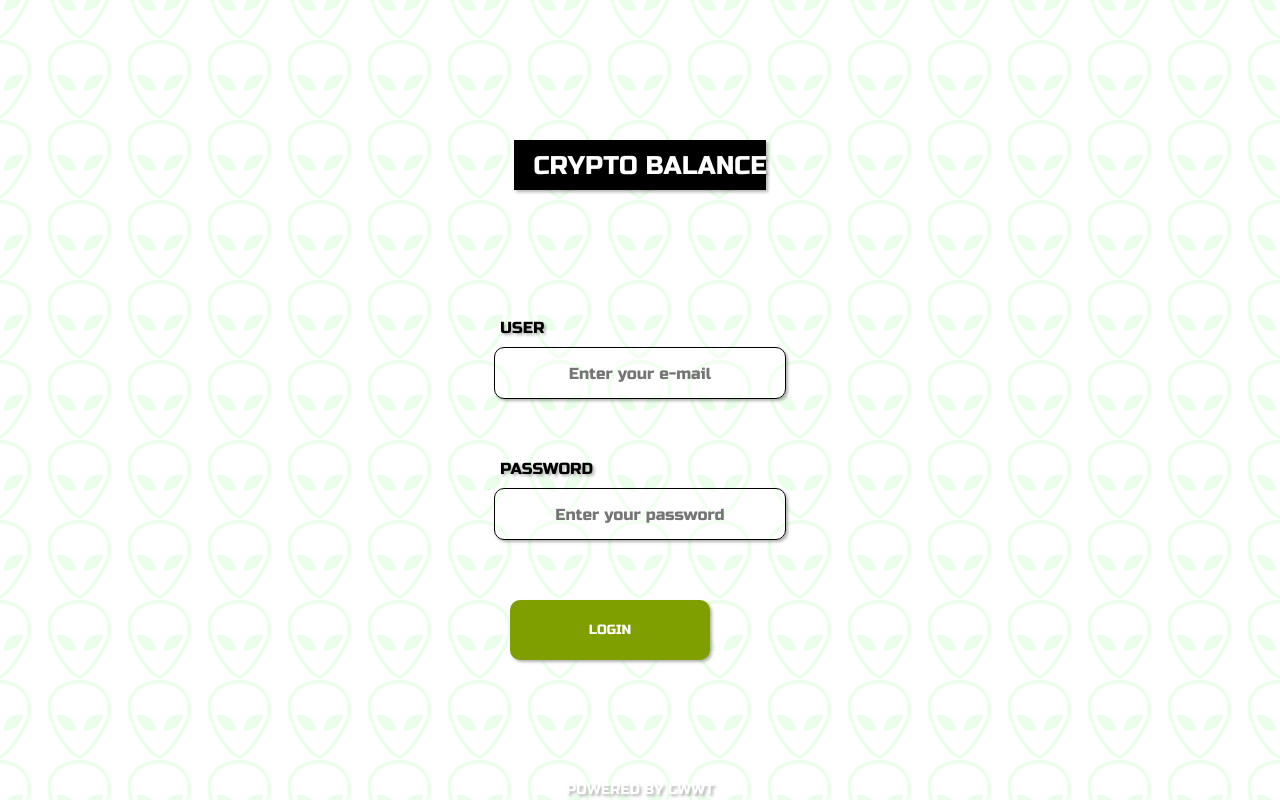
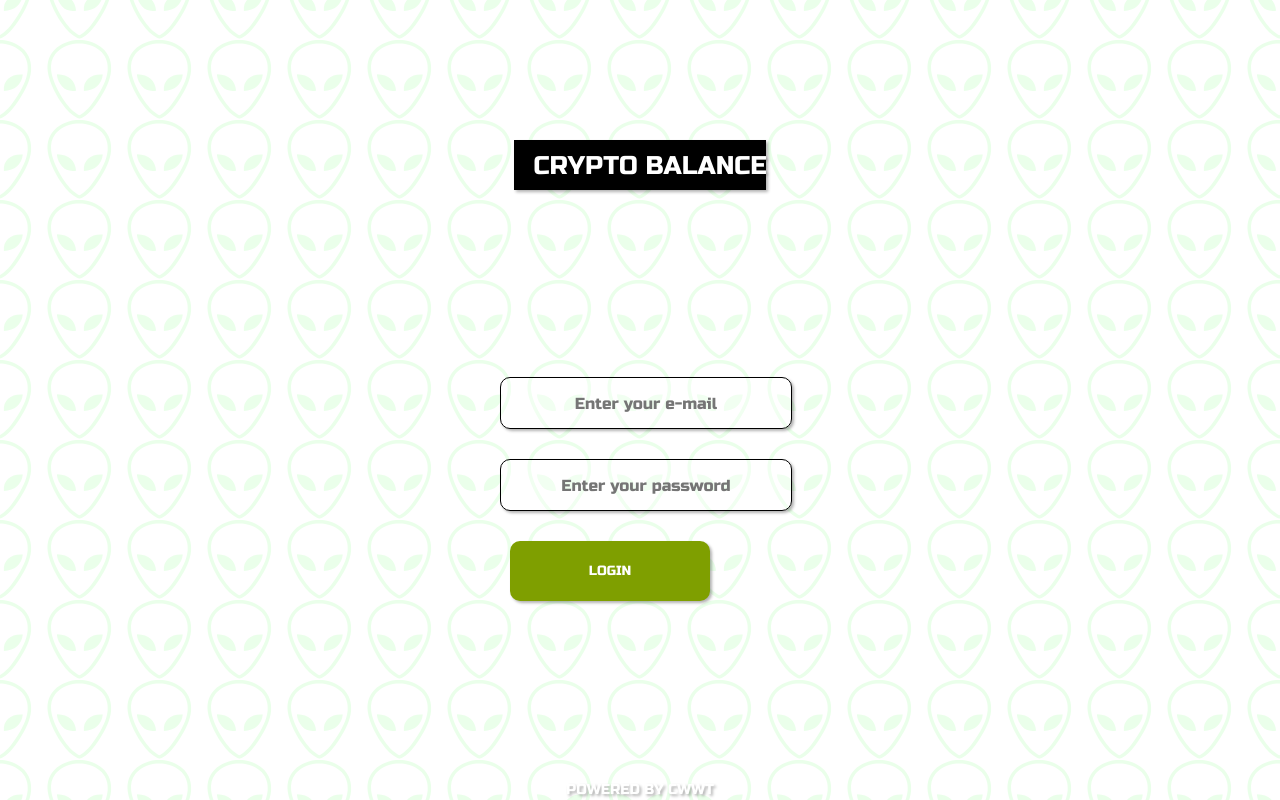
Before and after one commit to RoanArraes/crypto-balance-app, a React (Create React App) app: page /login in a window 1280 px wide. Built offline with nearby package versions, Linux system fonts and the light colour scheme.

Commit message:
adjusting input

```diff
--- a/src/components/input-rounded/InputRounded.tsx
+++ b/src/components/input-rounded/InputRounded.tsx
@@ -1,21 +1,29 @@
 import {
-  InputArea,
-  InputField,
-  Label
+  InputField
 } from './styles';
 
 type Props = {
   label?: string;
   type: string;
   placeholder?: string;
+  width?: string;
+  maxWidth?: string;
+  margin?: string;
 };
 
-function InputRounded({label, type, placeholder}: Props) {
+function InputRounded({
+  type,
+  placeholder,
+  margin,
+  maxWidth
+}: Props) {
   return (
-    <InputArea>
-      <Label>{label}</Label>
-      <InputField type={type} placeholder={placeholder}/>
-    </InputArea>
+    <InputField
+      margin={margin}
+      type={type}
+      placeholder={placeholder}
+      maxWidth={maxWidth}
+    />
   )
 }
 
```
